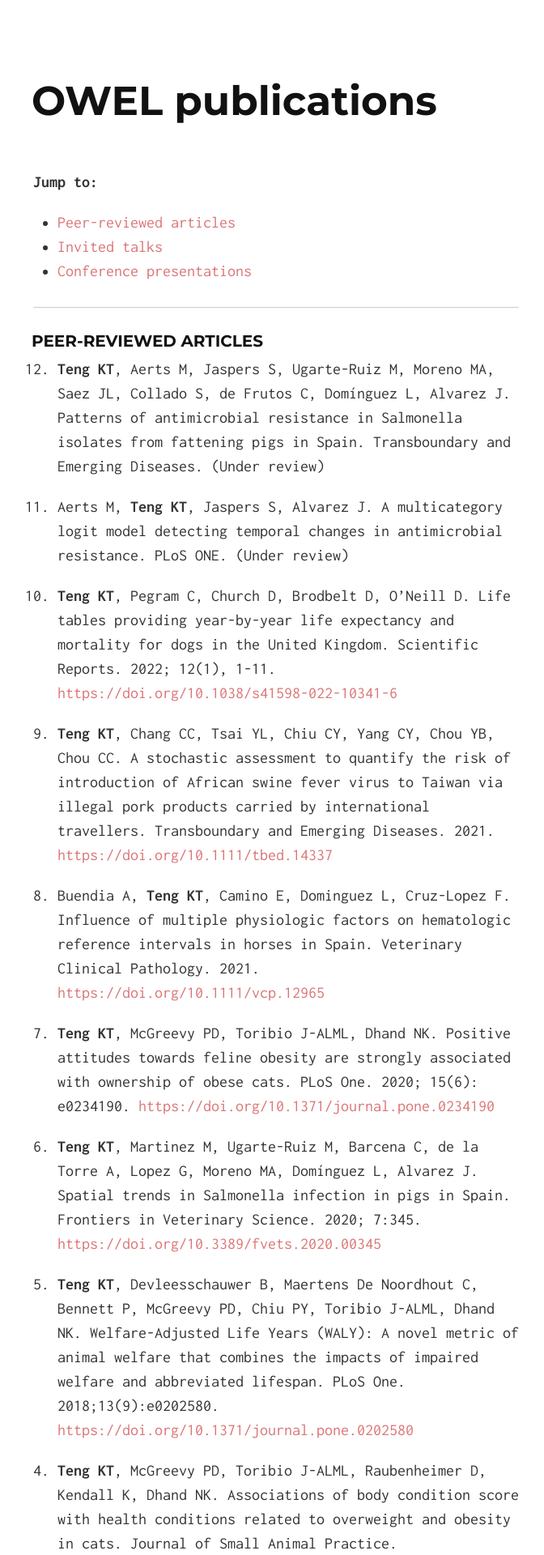
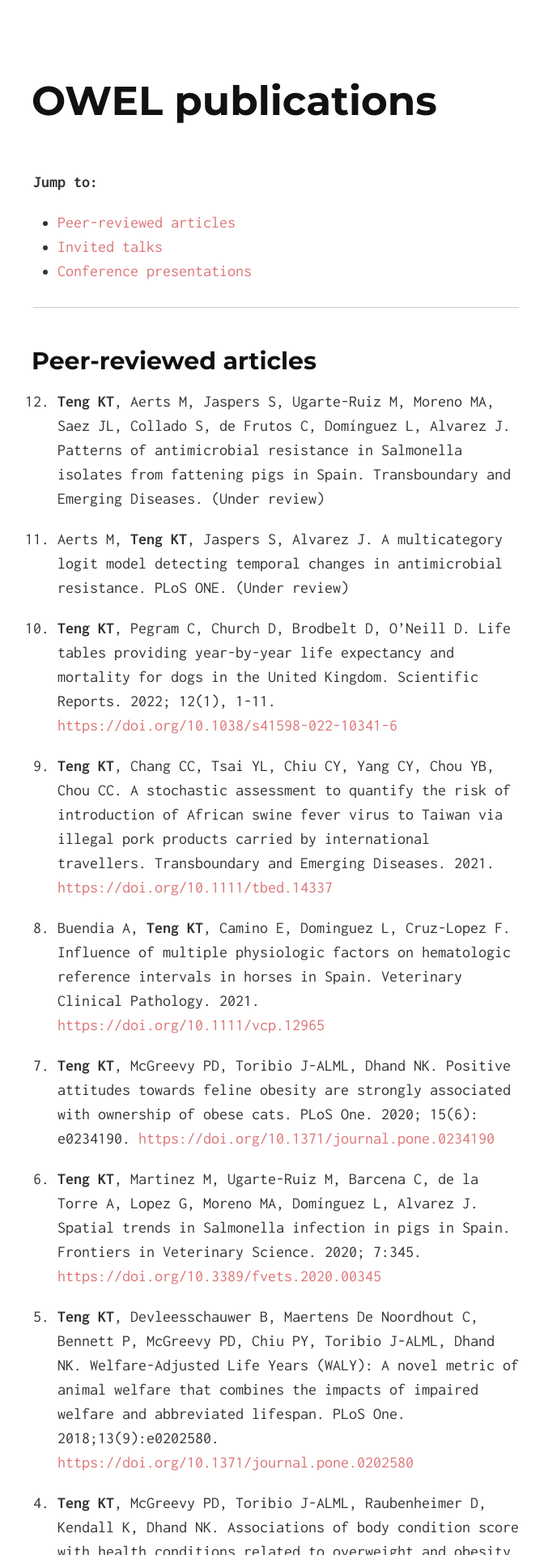
Before and after one commit to kendyteng/kendyteng.github.io, a Jekyll site: the page built from publications/index.md, in a window 1280 px wide. Shown: the top 1920 px of the page at 81% size, without its empty margins (299-971 px from the left). Built offline with Jekyll 4.4.1, drawn with Linux system fonts in a browser that asks for light colours; nearby versions of some CDN libraries.

```diff
--- a/publications/index.md
+++ b/publications/index.md
@@ -11,7 +11,7 @@ layout: default
 <hr>
 
 
-### Peer-reviewed articles
+## Peer-reviewed articles
 
 <ol reversed>
 <li>	<strong>Teng KT</strong>, Aerts M, Jaspers S, Ugarte-Ruiz M, Moreno MA, Saez JL, Collado S, de Frutos C, Domínguez L, Alvarez J. Patterns of antimicrobial resistance in Salmonella isolates from fattening pigs in Spain. Transboundary and Emerging Diseases. (Under review)</li>
@@ -52,7 +52,7 @@ layout: default
 </ol>
 
 
-<h3>Invited talks</h3>
+## Invited talks
 
 <ol reversed>
 <li>  Jan 2022: Building New Zoomality: Seeing animals as individuals, goods or threats. GIS Taiwan (Global Initiatives Symposium in Taiwan). Taipei city, Taiwan.</li>
@@ -72,7 +72,7 @@ layout: default
 </ol>
 
 
-### Conference presentations
+## Conference presentations
 
 <ol reversed>
 <li>	<strong>Teng KT</strong>, McGreevy PD, Toribio J-ALML, Dhand NK. Do positive attitudes towards feline obesity make your cats fat? Chinese Society of Veterinary Sciences 2021 Symposium, Taichung, Taiwan. 4/12/2021. <em>Oral presentation</em>.</li>
```
